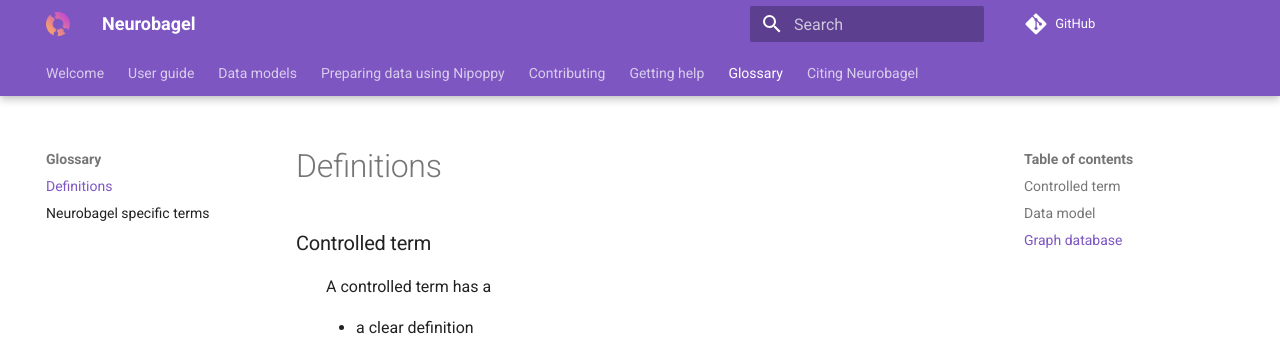
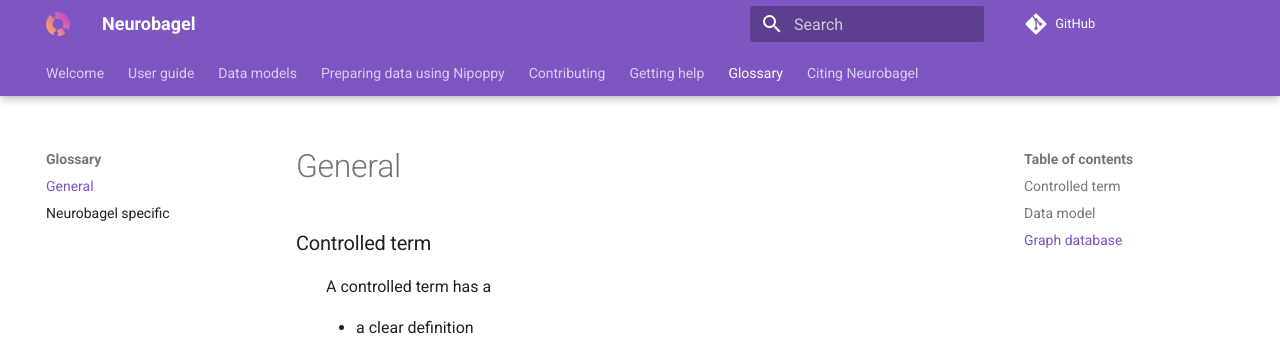
Before and after one commit to neurobagel/documentation, an MkDocs documentation site: the page built from docs/general_glossary.md, in a window 1280 px wide and 1218 px high. Shown: the top 342 px of the window. Built offline with MkDocs 1.6.1 and Material for MkDocs 9.7.7, drawn with Linux system fonts in a browser that asks for light colours; comment, search, counter and statistics services are not loaded.

Commit message:
Rename glossary pages

```diff
--- a/mkdocs.yml
+++ b/mkdocs.yml
@@ -52,8 +52,8 @@ nav:
     - Our team: "contributing/team.md"
   - Getting help: "getting_help.md"
   - Glossary:
-    - Definitions: "definitions.md"
-    - Neurobagel specific terms: "terminology.md"
+    - General: "general_glossary.md"
+    - Neurobagel specific: "neurobagel_glossary.md"
   - Citing Neurobagel: "cite.md"
 
 markdown_extensions:
```
Also changed, not shown: docs/general_glossary.md (renamed from docs/definitions.md), docs/neurobagel_glossary.md (renamed from docs/terminology.md).
